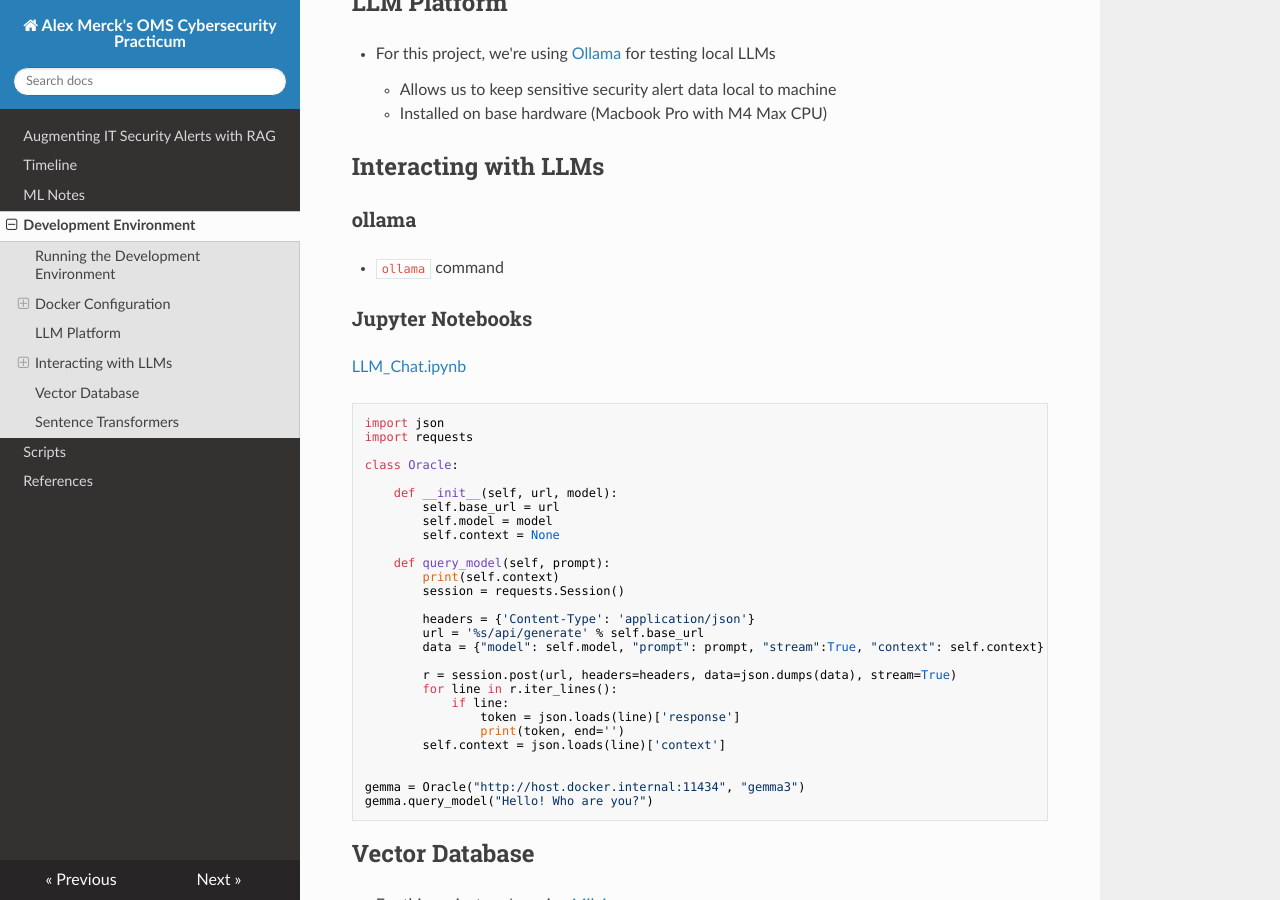
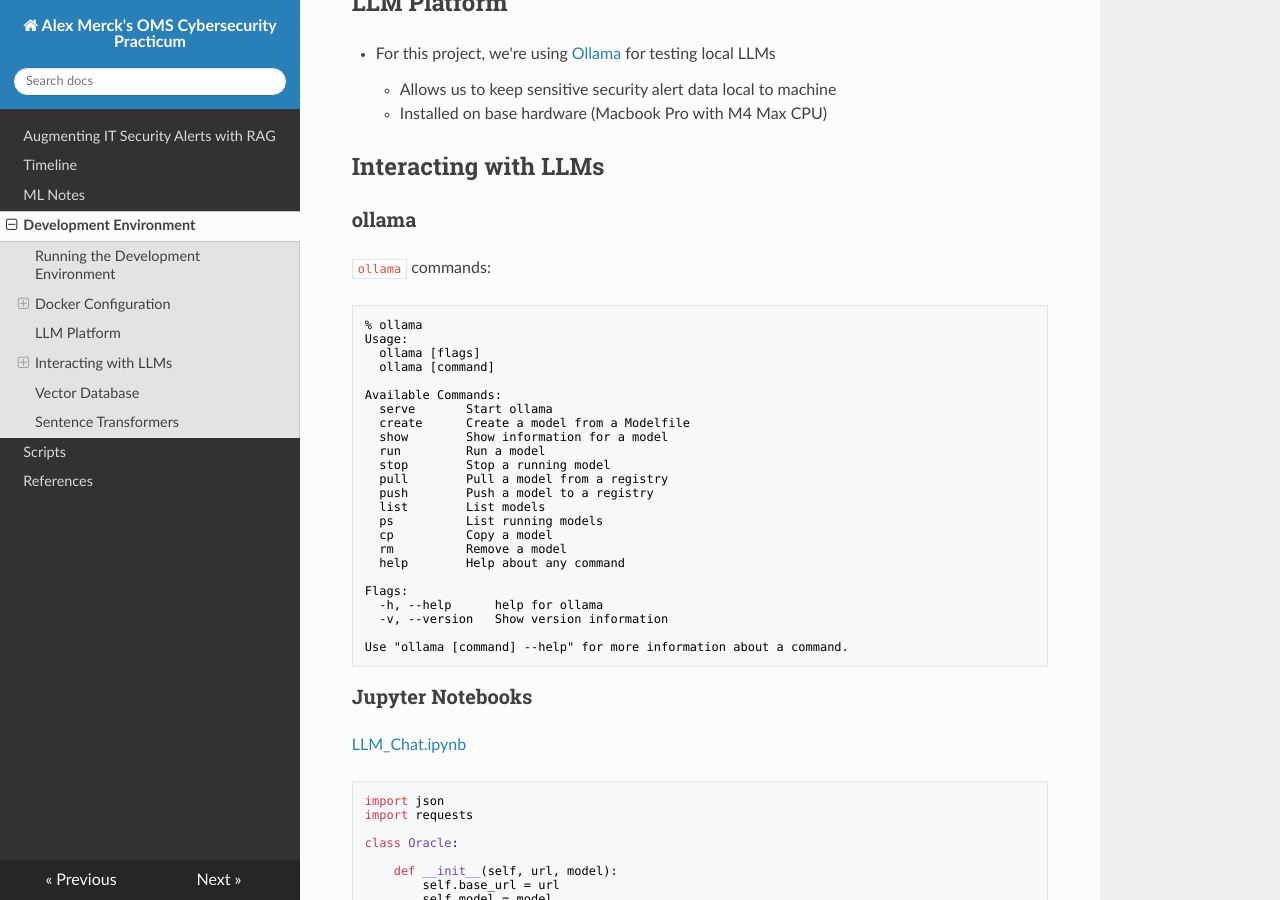
Before and after one commit to amerck/oms_practicum, an MkDocs documentation site: the page built from docs/training_tests.md, in a window 1280 px wide and 900 px high, scrolled down 818 px. Built offline with MkDocs 1.6.1, drawn with Linux system fonts in a browser that asks for light colours; nearby versions of some CDN libraries.

Commit message:
Update training_tests.md
Updating ollama commands

````diff
--- a/docs/training_tests.md
+++ b/docs/training_tests.md
@@ -42,7 +42,34 @@ RUN pip install -r /tmp/requirements.txt
 ## Interacting with LLMs
 
 ### ollama
-* ```ollama``` command
+```ollama``` commands:
+
+```text
+% ollama
+Usage:
+  ollama [flags]
+  ollama [command]
+
+Available Commands:
+  serve       Start ollama
+  create      Create a model from a Modelfile
+  show        Show information for a model
+  run         Run a model
+  stop        Stop a running model
+  pull        Pull a model from a registry
+  push        Push a model to a registry
+  list        List models
+  ps          List running models
+  cp          Copy a model
+  rm          Remove a model
+  help        Help about any command
+
+Flags:
+  -h, --help      help for ollama
+  -v, --version   Show version information
+
+Use "ollama [command] --help" for more information about a command.
+```
 
 ### Jupyter Notebooks
 
````
